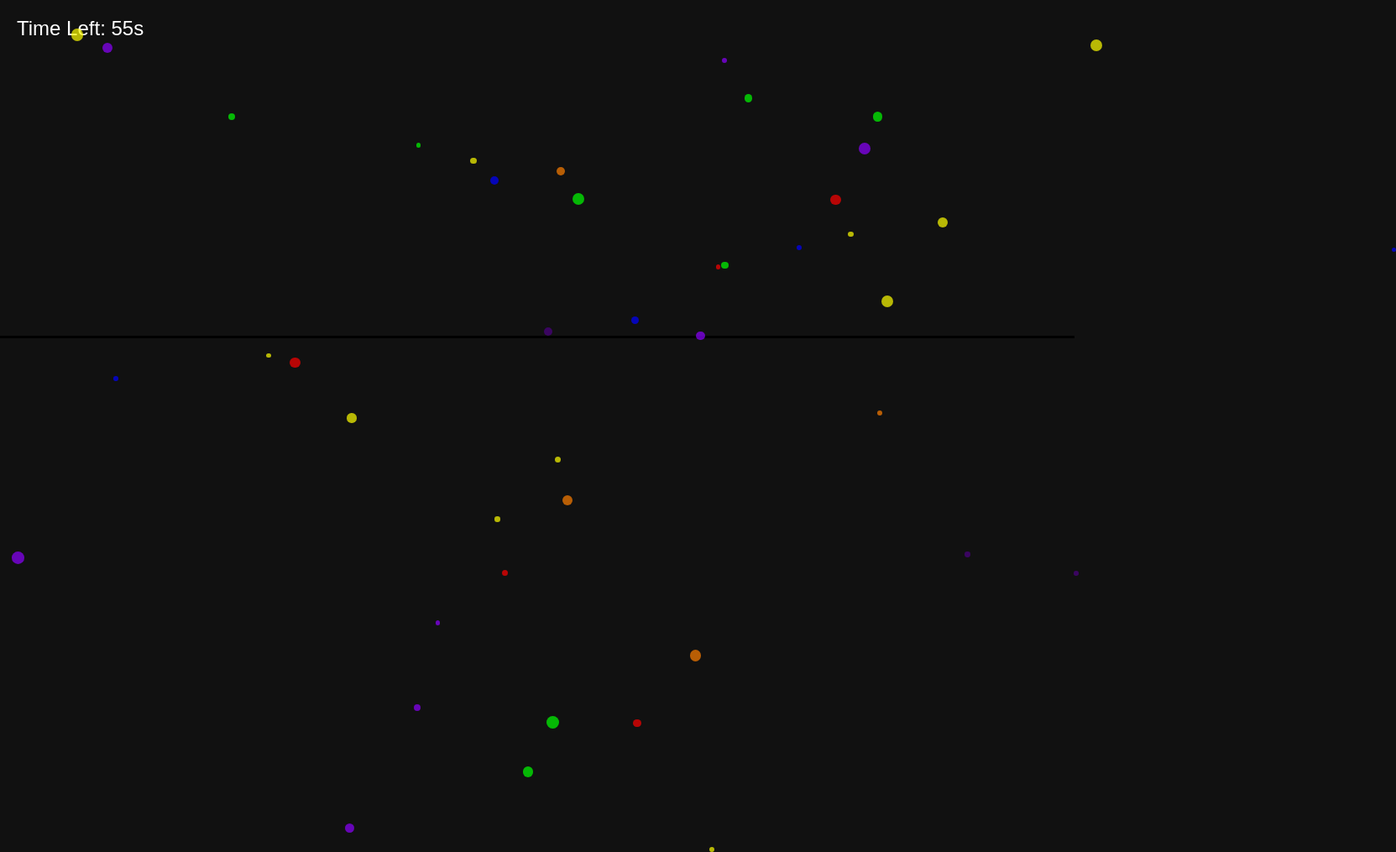
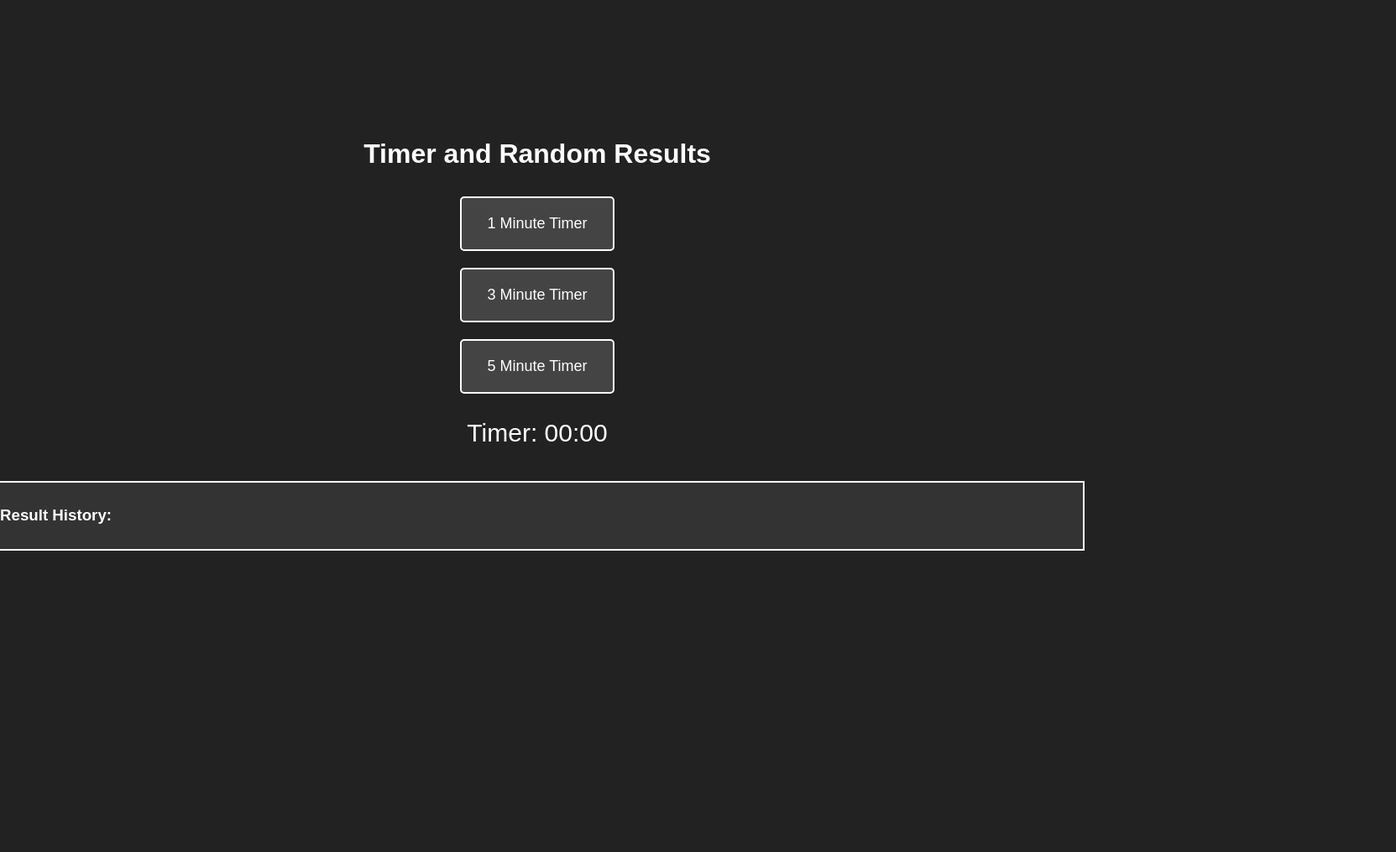
Before and after one commit to teammodx/Trail, a plain HTML site: page index.html in a window 1280 px wide. Shown: the whole page at 84% size, 1663 px wide, since content can reach past the window. After the commit the page ends 800 px from the top, so only its background shows below. Drawn offline with Linux system fonts and the light colour scheme.

Commit message:
Update index.html

```diff
--- a/index.html
+++ b/index.html
@@ -3,114 +3,122 @@
 <head>
     <meta charset="UTF-8">
     <meta name="viewport" content="width=device-width, initial-scale=1.0">
-    <title>Timer with Particle Effect</title>
+    <title>Timer with Random Results</title>
     <style>
         body {
+            font-family: Arial, sans-serif;
+            background-color: #222;
+            color: white;
             margin: 0;
             padding: 0;
             height: 100vh;
-            background-color: #111;
-            overflow: hidden;
-            font-family: Arial, sans-serif;
+            display: flex;
+            flex-direction: column;
+            justify-content: center;
+            align-items: center;
         }
-        #timer {
-            position: absolute;
-            top: 20px;
-            left: 20px;
-            font-size: 24px;
+        button {
+            padding: 20px 30px;
+            font-size: 18px;
+            margin: 10px;
+            cursor: pointer;
+            background-color: #444;
             color: white;
+            border: 2px solid #fff;
+            border-radius: 5px;
+            transition: background-color 0.3s;
         }
-        .particle {
-            position: absolute;
-            border-radius: 50%;
-            opacity: 0.7;
-            pointer-events: none;
+        button:hover {
+            background-color: #666;
+        }
+        #timerDisplay {
+            font-size: 30px;
+            margin: 20px;
+        }
+        .history {
+            max-height: 200px;
+            overflow-y: auto;
+            width: 100%;
+            padding: 10px;
+            margin-top: 20px;
+            border: 2px solid #fff;
+            background-color: #333;
         }
         .result {
-            position: absolute;
-            bottom: 10px;
-            left: 50%;
-            transform: translateX(-50%);
-            font-size: 20px;
-            color: white;
-            border: 3px solid black;
+            margin: 5px;
             padding: 10px;
-            margin-top: 10px;
-        }
-        .line {
-            position: absolute;
-            border-top: 3px solid black;
-            width: 100%;
-            top: 50%;
+            border-radius: 5px;
+            border: 1px solid #fff;
+            text-align: center;
         }
     </style>
 </head>
 <body>
 
-<div id="timer"></div>
-<div class="line"></div>
-<div id="resultHistory"></div>
+<h1>Timer and Random Results</h1>
+
+<button onclick="startTimer(1)">1 Minute Timer</button>
+<button onclick="startTimer(3)">3 Minute Timer</button>
+<button onclick="startTimer(5)">5 Minute Timer</button>
+
+<div id="timerDisplay">Timer: 00:00</div>
+
+<div class="history" id="history">
+    <h3>Result History:</h3>
+    <div id="historyResults"></div>
+</div>
 
 <script>
-    // Timer logic
-    let timerElement = document.getElementById('timer');
-    let resultHistoryElement = document.getElementById('resultHistory');
-    let timeLeft = 60;
-    let interval;
+    let timerInterval;
+    let historyContainer = document.getElementById('historyResults');
+    let timerDisplay = document.getElementById('timerDisplay');
+    let resultHistory = [];
 
-    function updateTimer() {
-        timeLeft--;
-        timerElement.textContent = `Time Left: ${timeLeft}s`;
+    function startTimer(minutes) {
+        let secondsLeft = minutes * 60;
+        let endTime = Date.now() + secondsLeft * 1000;
 
-        if (timeLeft <= 0) {
-            clearInterval(interval);
-            addRandomResult();
-            timeLeft = 60; // Reset timer
-            interval = setInterval(updateTimer, 1000);
-        }
+        clearInterval(timerInterval);
+        timerInterval = setInterval(() => {
+            let remainingTime = Math.max(0, endTime - Date.now());
+            let remainingSeconds = Math.floor(remainingTime / 1000);
+            let minutesLeft = Math.floor(remainingSeconds / 60);
+            let secondsLeftDisplay = remainingSeconds % 60;
+            timerDisplay.textContent = `Timer: ${String(minutesLeft).padStart(2, '0')}:${String(secondsLeftDisplay).padStart(2, '0')}`;
+
+            if (remainingTime <= 0) {
+                clearInterval(timerInterval);
+                generateResult(minutes);
+            }
+        }, 1000);
     }
 
-    interval = setInterval(updateTimer, 1000);
+    function generateResult(minutes) {
+        let resultSize = Math.random() < 0.5 ? 'big' : 'small';
+        let randomValue = Math.random().toFixed(2);
+        let resultElement = document.createElement('div');
+        resultElement.classList.add('result');
+        resultElement.textContent = `Result: ${randomValue}`;
 
-    // Particle effect
-    function createParticle() {
-        let particle = document.createElement('div');
-        particle.classList.add('particle');
-        particle.style.width = `${Math.random() * 10 + 5}px`;
-        particle.style.height = particle.style.width;
-        particle.style.backgroundColor = getRandomColor();
-        particle.style.left = `${Math.random() * window.innerWidth}px`;
-        particle.style.top = `${Math.random() * window.innerHeight}px`;
-        document.body.appendChild(particle);
+        if (resultSize === 'big') {
+            resultElement.style.fontSize = '40px';
+            resultElement.style.backgroundColor = '#00FF00';
+        } else {
+            resultElement.style.fontSize = '20px';
+            resultElement.style.backgroundColor = '#FF0000';
+        }
 
-        let moveX = Math.random() * 2 - 1;
-        let moveY = Math.random() * 2 - 1;
-        let size = parseFloat(particle.style.width);
-
-        setInterval(() => {
-            particle.style.left = parseFloat(particle.style.left) + moveX + 'px';
-            particle.style.top = parseFloat(particle.style.top) + moveY + 'px';
-        }, 10);
-
-        setTimeout(() => {
-            particle.remove();
-        }, 5000); // Particle disappears after 5 seconds
+        resultHistory.push(resultElement.textContent);
+        historyContainer.appendChild(resultElement);
+        updateHistory();
     }
 
-    function getRandomColor() {
-        const colors = ['#FF0000', '#FF7F00', '#FFFF00', '#00FF00', '#0000FF', '#4B0082', '#8B00FF'];
-        return colors[Math.floor(Math.random() * colors.length)];
-    }
-
-    setInterval(createParticle, 100);
-
-    // Add random result
-    function addRandomResult() {
-        let result = document.createElement('div');
-        result.classList.add('result');
-        result.style.fontSize = `${Math.random() * 30 + 10}px`;
-        result.textContent = `Result: ${Math.random().toFixed(2)}`;
-        resultHistoryElement.appendChild(result);
+    function updateHistory() {
+        let historyHtml = '';
+        for (let i = 0; i < resultHistory.length; i++) {
+            historyHtml += `<div class="result">${resultHistory[i]}</div>`;
+        }
+        historyContainer.innerHTML = historyHtml;
     }
 </script>
 
```
